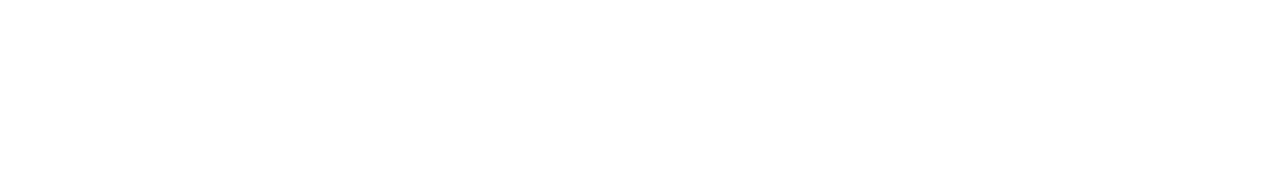
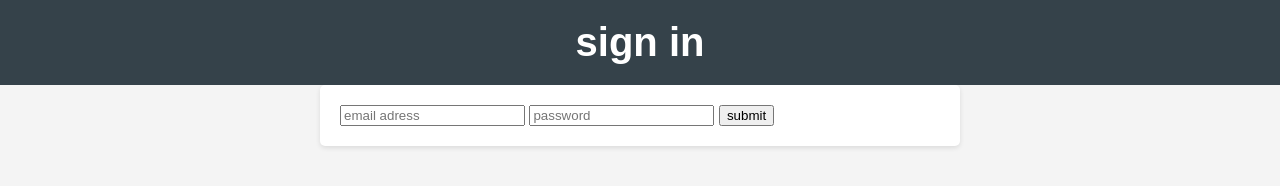
Before and after one commit to LeoMaskell/ppatsahw, a website: page frontend/signIn.html in a window 1280 px wide. Drawn offline with Linux system fonts and the light colour scheme; files that its build step writes are made by us from their sources.

Commit message:
added the signin page, will work on styling tho and the actula submit hasnt worked yet

```diff
--- a/backend/db.js
+++ b/backend/db.js
@@ -8,6 +8,7 @@ const db = new sqlite.Database('./backend/db.sqlite', (err) => {
         db.run(`CREATE TABLE IF NOT EXISTS users (
             id INTEGER PRIMARY KEY AUTOINCREMENT,
             username TEXT UNIQUE,
+            email TEXT UNIQUE,
             password TEXT
         )`, (err) => {
             if (err) {
--- a/frontend/signIn.html
+++ b/frontend/signIn.html
@@ -0,0 +1,22 @@
+<!DOCTYPE html>
+<html lang="en">
+<head>
+    <meta charset="UTF-8">
+    <meta name="viewport" content="width=device-width, initial-scale=1.0">
+    <link rel="stylesheet" href="style.css">
+    <title>ppasta - sign in</title>
+</head>
+<body>
+    <div class="header">
+        <h1 class="title">sign in</h1>
+    </div>
+
+    <div class="signForm">
+        <form action="">
+            <input type="email" placeholder="email adress">
+            <input type="text" placeholder="password">
+            <button type="submit">submit</button>
+        </form>
+    </div>
+</body>
+</html>
--- a/static/style.css
+++ b/static/style.css
@@ -26,7 +26,7 @@ body {
 .header > button:hover{
     background-color: #45a049;
     transform: scale(1.25);
-    transition: 0.2s;
+    transition: 0.2s ease-in-out;
 }
 
 .header > button > a{
@@ -47,6 +47,17 @@ h1 {
     margin-top: 20px;
 }
 
+.signForm{
+    padding: 20px;
+    margin-top: 200px;
+    background-color: #ffffff;
+    border-radius: 5px;
+    box-shadow: 0 2px 5px rgba(0, 0, 0, 0.1);
+    max-width: 600px;
+    margin: 0 auto;
+    margin-bottom: 20px;
+}
+
 .content {
     padding: 20px;
     margin-top: 200px;
@@ -55,7 +66,6 @@ h1 {
     box-shadow: 0 2px 5px rgba(0, 0, 0, 0.1);
     max-width: 600px;
     margin: 0 auto;
-    top: 100px;
     margin-bottom: 20px;
 }
 
```
